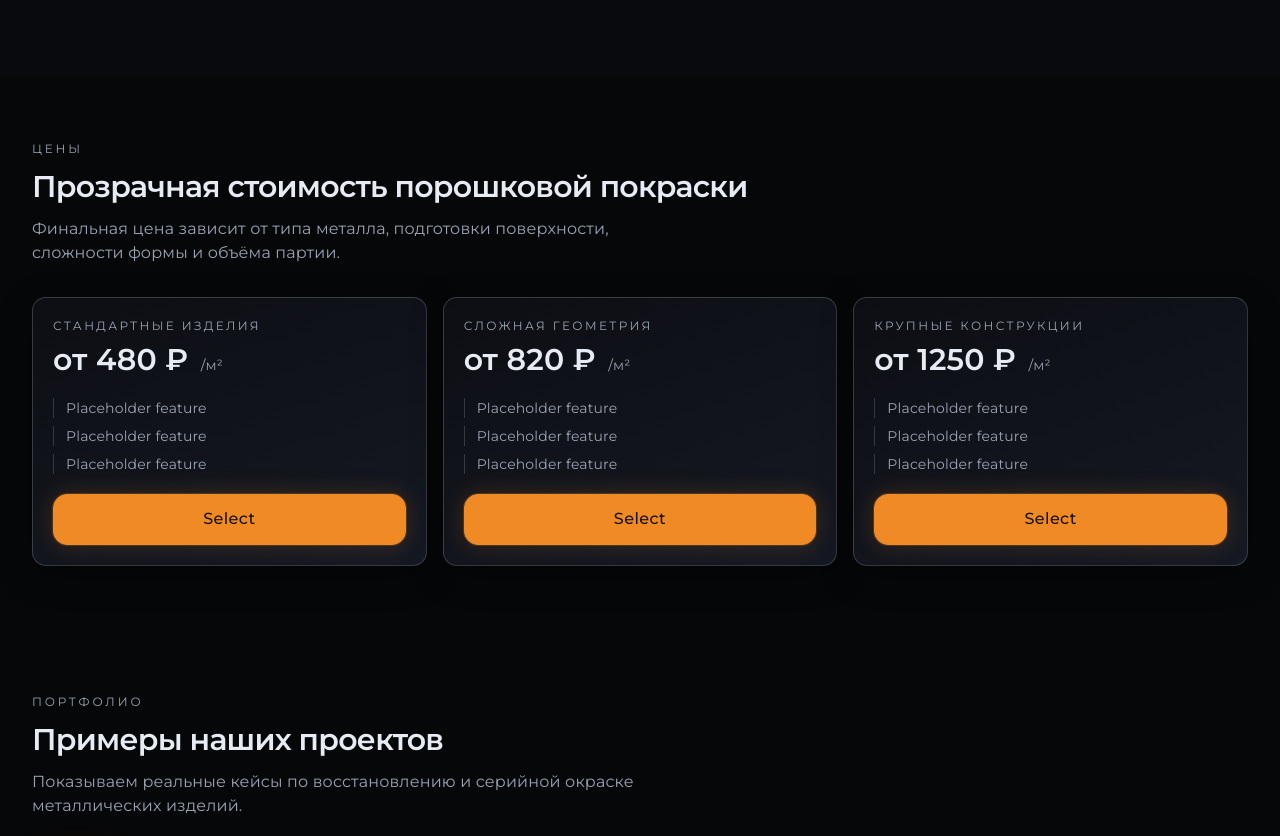
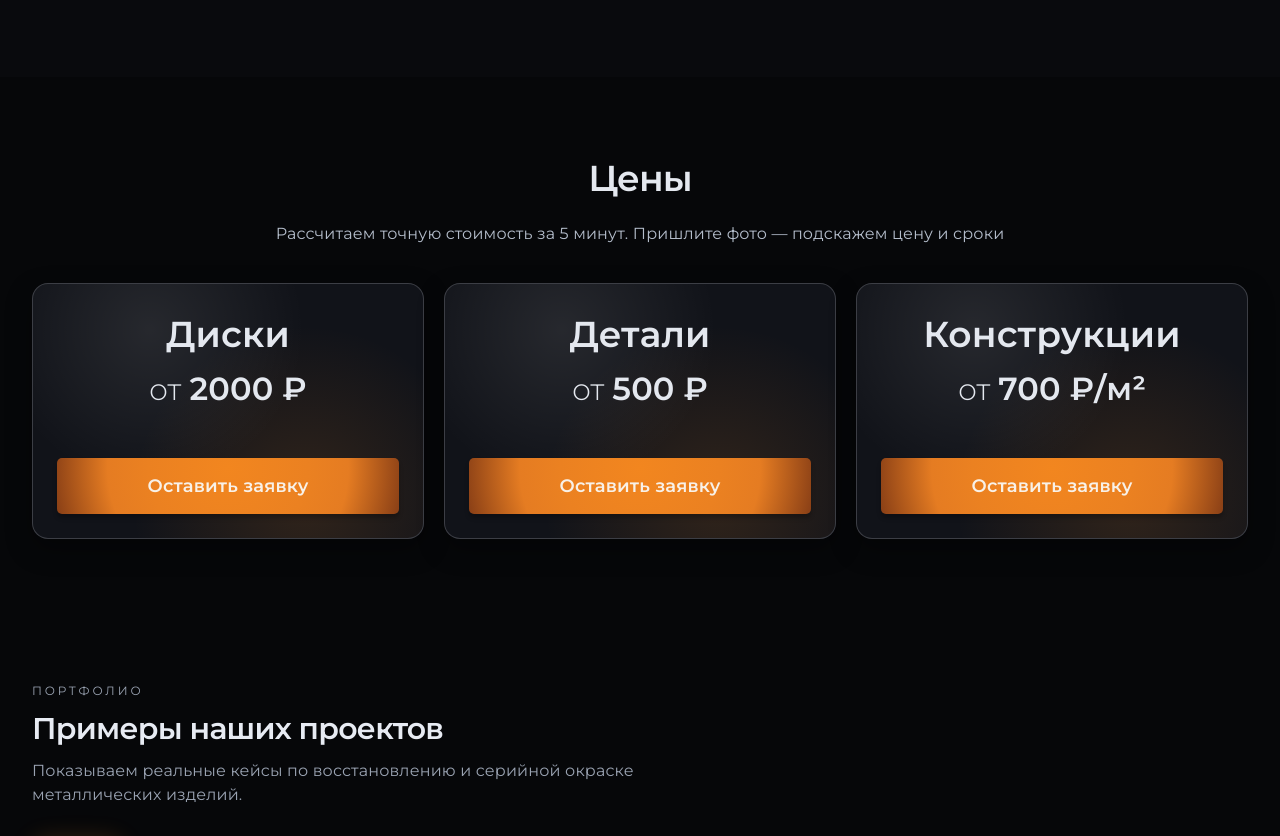
Before and after one commit to EnergyDead/profpowder, an Astro site: page / in a window 1280 px wide. Shown: the part 1744-2580 px from the top of the page. Built offline with nearby package versions, Linux system fonts and the light colour scheme; Astro itself is replaced by a stand-in of ours.

Commit message:
feat: redesign pricing section to match provided mock

```diff
--- a/src/components/sections/Pricing.astro
+++ b/src/components/sections/Pricing.astro
@@ -1,22 +1,25 @@
 ---
 import Container from '@/components/ui/Container.astro';
-import SectionTitle from '@/components/ui/SectionTitle.astro';
 import PriceCard from '@/components/ui/PriceCard.astro';
 import { pricing } from '@/data/site';
 ---
 
-<section id="pricing" class="py-12 sm:py-16">
-  <Container class="space-y-8">
-    <SectionTitle
-      eyebrow={pricing.section.eyebrow}
-      title={pricing.section.title}
-      subtitle={pricing.section.subtitle}
-    />
+<section id="pricing" class="py-14 sm:py-16 lg:py-20">
+  <Container>
+    <div class="mx-auto flex w-full max-w-[1240px] flex-col items-center gap-5">
+      <h2 class="text-center text-3xl font-semibold tracking-tight text-[#e4e8ef] sm:text-[36px]">
+        {pricing.section.title}
+      </h2>
 
-    <div class="grid gap-4 lg:grid-cols-3">
-      {pricing.plans.map((plan) => (
-        <PriceCard planName={plan.planName} price={plan.price} period={plan.period} />
-      ))}
+      <p class="max-w-[760px] text-center text-base font-normal leading-relaxed text-[#b4bdcb]">
+        {pricing.section.subtitle}
+      </p>
+
+      <div class="mt-4 grid w-full gap-5 md:grid-cols-2 lg:grid-cols-3">
+        {pricing.plans.map((plan) => (
+          <PriceCard planName={plan.planName} price={plan.price} />
+        ))}
+      </div>
     </div>
   </Container>
 </section>
--- a/src/components/ui/PriceCard.astro
+++ b/src/components/ui/PriceCard.astro
@@ -1,35 +1,34 @@
 ---
-import PrimaryButton from '@/components/ui/PrimaryButton.astro';
-
 interface Props {
   planName?: string;
   price?: string;
-  period?: string;
   class?: string;
 }
 
-const {
-  planName = 'Plan',
-  price = '$0',
-  period = '/period',
-  class: className = ''
-} = Astro.props as Props;
+const { planName = 'План', price = '0 ₽', class: className = '' } = Astro.props as Props;
 ---
 
-<article class={`ui-surface space-y-5 p-5 ${className}`}>
-  <div class="space-y-2">
-    <p class="text-xs uppercase tracking-[0.2em] text-[var(--color-muted)]">{planName}</p>
-    <p class="text-3xl font-semibold text-[var(--color-text)]">
-      {price}
-      <span class="ml-1 text-sm font-normal text-[var(--color-muted)]">{period}</span>
+<article
+  class={`relative flex min-h-[256px] w-full max-w-[400px] flex-col overflow-hidden rounded-2xl border border-[rgba(231,235,243,0.2)] bg-[#111319] px-6 pb-6 pt-7 shadow-[0_10px_26px_rgba(0,0,0,0.35)] ${className}`}
+>
+  <div
+    aria-hidden="true"
+    class="pointer-events-none absolute inset-0 bg-[radial-gradient(circle_at_30%_18%,rgba(255,255,255,0.09),transparent_45%),radial-gradient(circle_at_70%_85%,rgba(240,138,36,0.14),transparent_50%)]"
+  ></div>
+
+  <div class="relative z-10 flex h-full flex-col items-center text-center">
+    <h3 class="text-[36px] font-semibold leading-tight text-[#e4e8ef]">{planName}</h3>
+
+    <p class="mt-4 flex items-end justify-center gap-2 leading-none text-[#e4e8ef]">
+      <span class="text-[30px] font-light">от</span>
+      <span class="text-[clamp(2rem,2.2vw,2.5rem)] font-semibold">{price}</span>
     </p>
+
+    <button
+      type="button"
+      class="mt-auto flex h-14 w-full items-center justify-center rounded-[5px] bg-[radial-gradient(circle_at_50%_18%,#f2861f_0%,#eb8121_45%,#e57c22_68%,#893f16_100%)] text-lg font-semibold text-[#f8f1e8] shadow-[0_4px_4px_rgba(0,0,0,0.25)] transition hover:brightness-105"
+    >
+      Оставить заявку
+    </button>
   </div>
-
-  <ul class="space-y-2 text-sm text-[var(--color-muted)]">
-    <li class="border-l border-[var(--color-border)] pl-3">Placeholder feature</li>
-    <li class="border-l border-[var(--color-border)] pl-3">Placeholder feature</li>
-    <li class="border-l border-[var(--color-border)] pl-3">Placeholder feature</li>
-  </ul>
-
-  <PrimaryButton label="Select" class="w-full" />
 </article>
--- a/src/data/site.ts
+++ b/src/data/site.ts
@@ -111,14 +111,13 @@ export const serviceCategories = {
 
 export const pricing = {
   section: {
-    eyebrow: 'Цены',
-    title: 'Прозрачная стоимость порошковой покраски',
-    subtitle: 'Финальная цена зависит от типа металла, подготовки поверхности, сложности формы и объёма партии.'
+    title: 'Цены',
+    subtitle: 'Рассчитаем точную стоимость за 5 минут. Пришлите фото — подскажем цену и сроки'
   },
   plans: [
-    { planName: 'Стандартные изделия', price: 'от 480 ₽', period: '/м²' },
-    { planName: 'Сложная геометрия', price: 'от 820 ₽', period: '/м²' },
-    { planName: 'Крупные конструкции', price: 'от 1250 ₽', period: '/м²' }
+    { planName: 'Диски', price: '2000 ₽' },
+    { planName: 'Детали', price: '500 ₽' },
+    { planName: 'Конструкции', price: '700 ₽/м²' }
   ]
 } as const;
 
```
